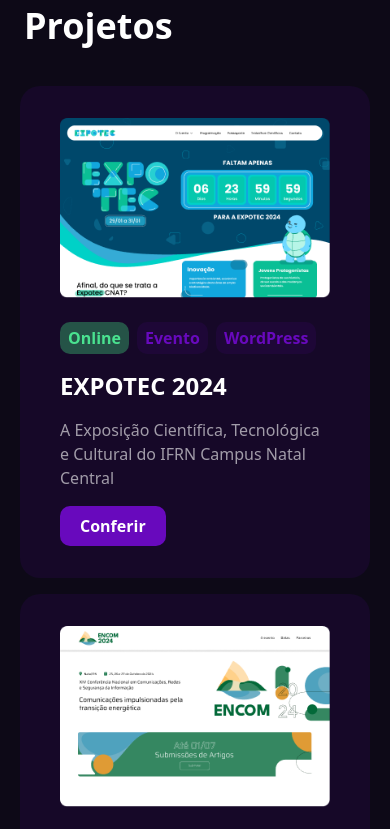
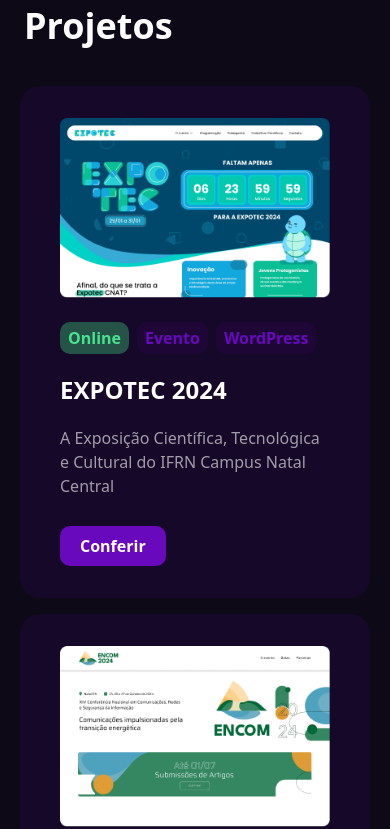
Before and after one commit to leonardonadson/portfolio-leonardo-nadson, a React (Vite) app: page / in a window 390 px wide. Shown: the part 1841-2670 px from the top of the page. Built offline with nearby package versions, Linux system fonts and the light colour scheme.

Commit message:
Correções de Responsividade

```diff
--- a/src/components/Projetos/Projetos.tsx
+++ b/src/components/Projetos/Projetos.tsx
@@ -206,12 +206,14 @@ const Projetos = () => {
               ease: "easeInOut",
             }}
             key={projeto.id}
-            className="py-8 px-10 md:py-8 md:px-6 md:flex flex-col xl:flex-row flex-wrap xl:flex-nowrap align-middle flex-start md:items-start xl:items-center  gap-3 xl:gap-8 bg-[rgba(104,9,189,0.1)] rounded-[20px] mx-0 md:mx-0 md:w-[32%] xl:w-[48%]"
+            className="py-8 px-10 md:py-8 md:px-6 md:flex flex-col xl:flex-row flex-wrap xl:flex-nowrap align-middle flex-start md:items-start xl:items-center  gap-3 xl:gap-8 bg-[rgba(104,9,189,0.1)] rounded-[20px] mx-0 md:mx-0 lg:w-[32%] xl:w-[48%] w-full"
           >
             <div className="w-full flex justify-center xl:w-1/2">
-              <img src={projeto.imagem} alt={projeto.nome} className="w-full"/>
+              <img src={projeto.imagem} alt={projeto.nome} className="w-full" />
             </div>
-            <div className="flex flex-col gap-4 pt-6 md:p-0 xl:w-1/2">
+
+            <div className="flex flex-col justify-between flex-auto gap-4 pt-6 md:p-0 xl:w-1/2">
+              <div className="flex flex-col gap-5">
                 <div className="flex xl:flex-nowrap flex-wrap gap-2">
                   {projeto.tags.map((tag, index) => (
                     <p
@@ -227,10 +229,13 @@ const Projetos = () => {
                 <p className="text-[rgba(255,255,255,0.6)]">
                   {projeto.descricao}
                 </p>
+              </div>
+
+              <div>
                 <motion.button
-
                   whileHover={{ scale: 1.05, transition: { duration: 0.5 } }}
-              className="bg-primary text-white font-semibold px-5 py-2 rounded-[10px] hover:bg-secondary active:bg-secondary transition w-fit">
+                  className="bg-primary text-white font-semibold px-5 xl:mt-0 mt-3 py-2 rounded-[10px] hover:bg-secondary active:bg-secondary transition w-fit"
+                >
                   <a
                     href={projeto.link}
                     className="flex items-center gap-2 group "
@@ -240,6 +245,7 @@ const Projetos = () => {
                   </a>
                 </motion.button>
               </div>
+            </div>
           </motion.div>
         ))}
       </motion.div>
```
Also changed, not shown: src/components/Footer/Footer.tsx (+8 -8 lines). Lines whose indentation alone changed are shown as unchanged.
